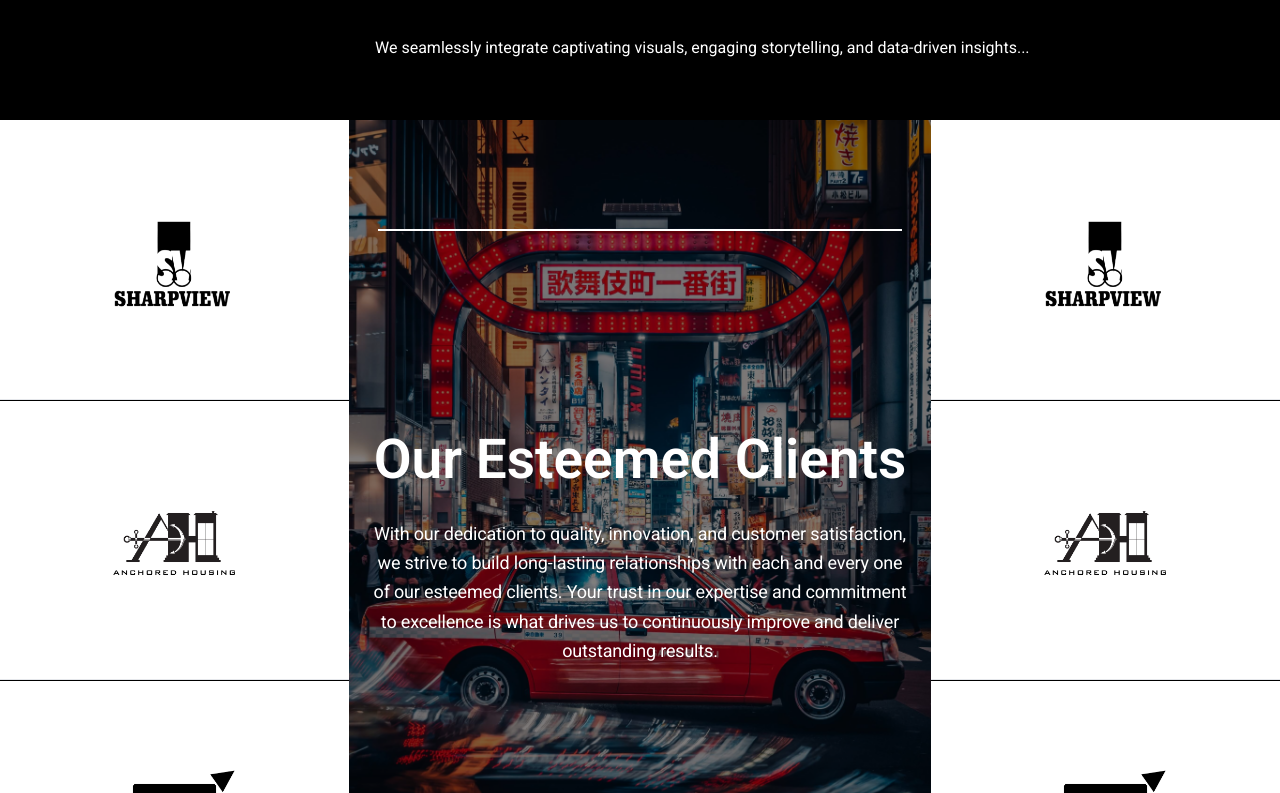
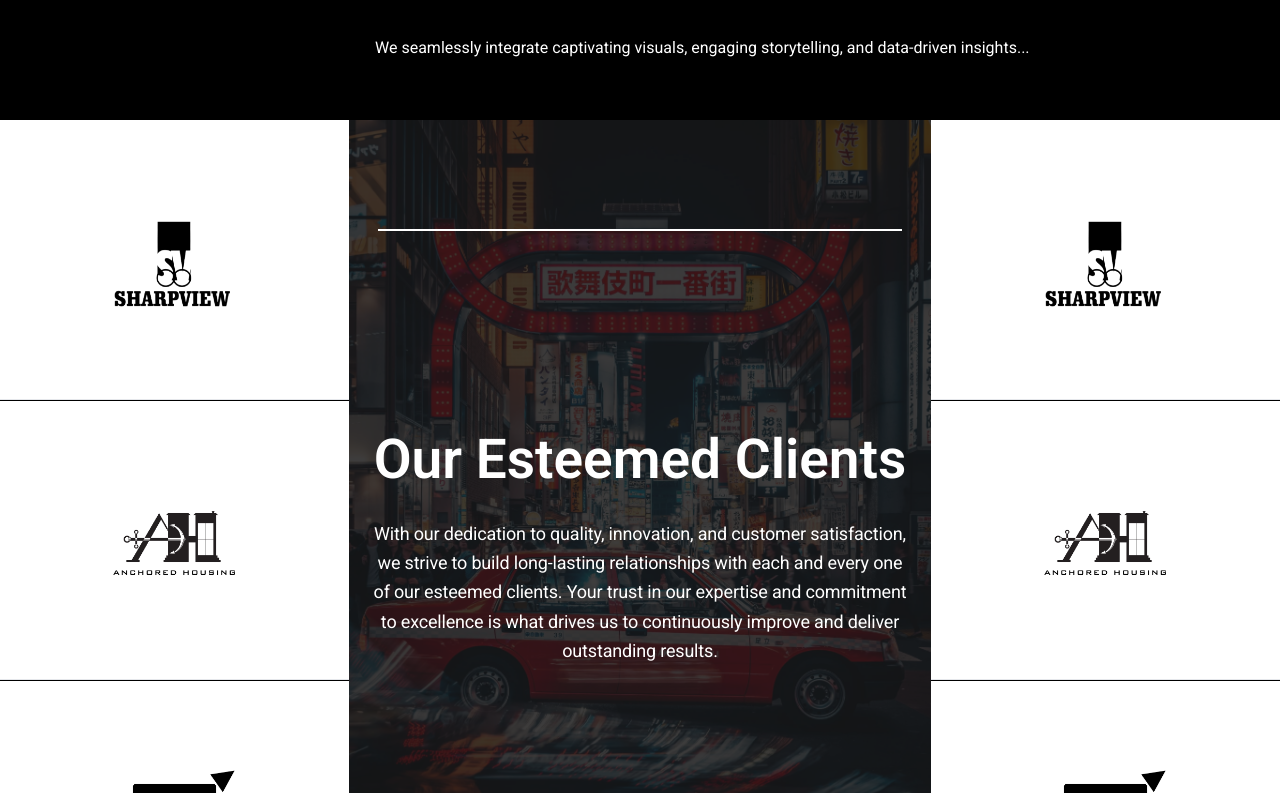
Before and after one commit to Kickbykick/frontend, a Next.js app: page / in a window 1280 px wide. Shown: the part 2367-3160 px from the top of the page. Built offline with nearby package versions, Linux system fonts and the light colour scheme.

Commit message:
correct text and increased opacity of tint on image

```diff
--- a/app/Hero.tsx
+++ b/app/Hero.tsx
@@ -90,7 +90,7 @@ function Hero() {
               <h1 className={`${classes.whoarewe_container__header} mb-3`}>
                 Who are we?
               </h1>
-              <p className={classes.whoarewe_container__body}>At our core, we are driven by a passion for creating exceptional user experiences. We specialize in crafting cutting-edge solutions that seamlessly blend captivating design with robust functionality. Empowering businesses to thrive in the digital age and connect with their audiences in meaningful and impactful ways is our.</p>
+              <p className={classes.whoarewe_container__body}>At our core, we are driven by a passion for creating exceptional user experiences. We specialize in crafting cutting-edge solutions that seamlessly blend captivating design with robust functionality. Empowering businesses to thrive in the digital age and connect with their audiences in meaningful and impactful ways.</p>
             </div>
 
             <Link href="/contact">
--- a/styles/Clients.module.scss
+++ b/styles/Clients.module.scss
@@ -36,7 +36,7 @@
         }
 
         &__tinted {
-            background-color: rgba(0, 0, 0, 0.5);
+            background-color: rgba(24, 24, 24, 0.83);
             position: absolute;
             width: 100%;
             height: 100%;
```
